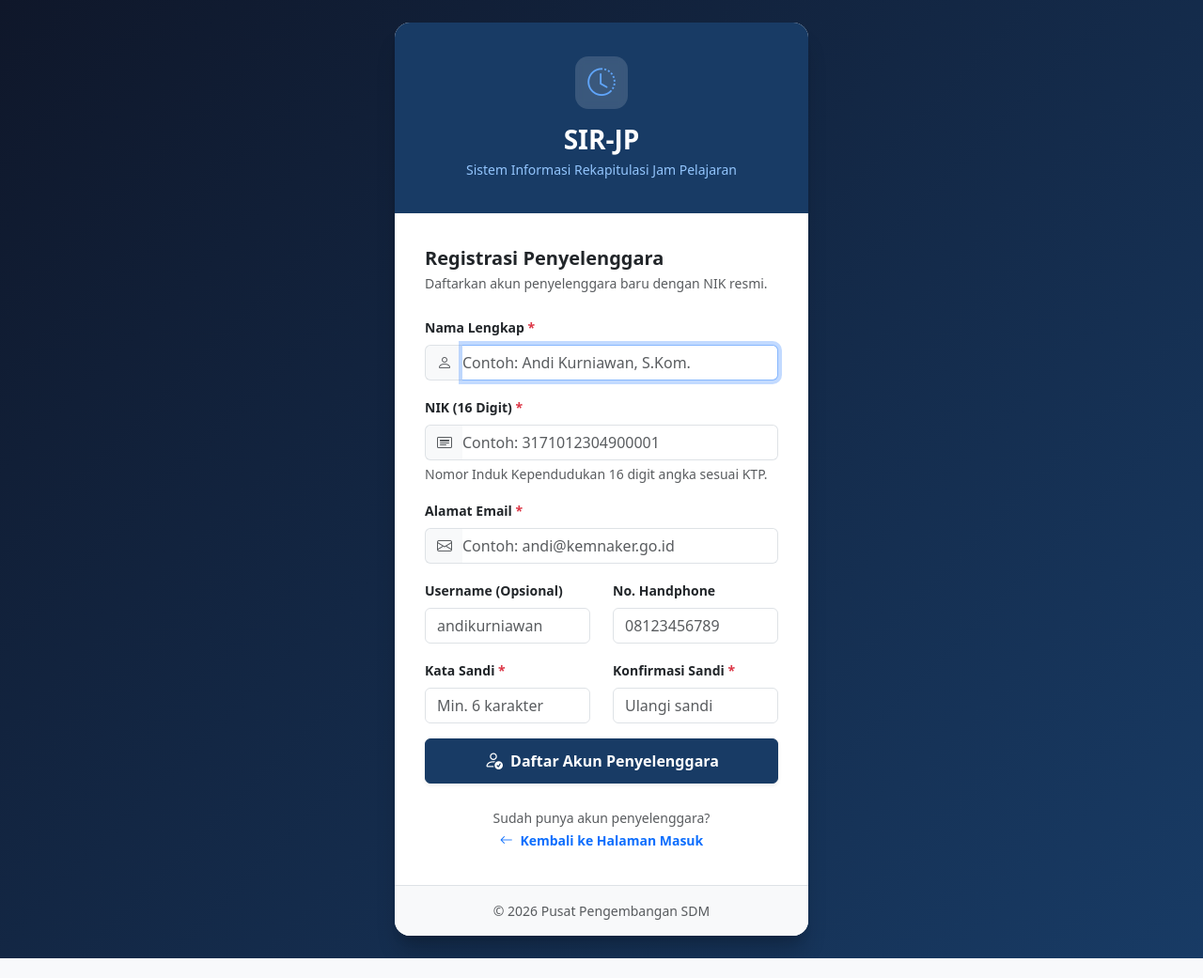
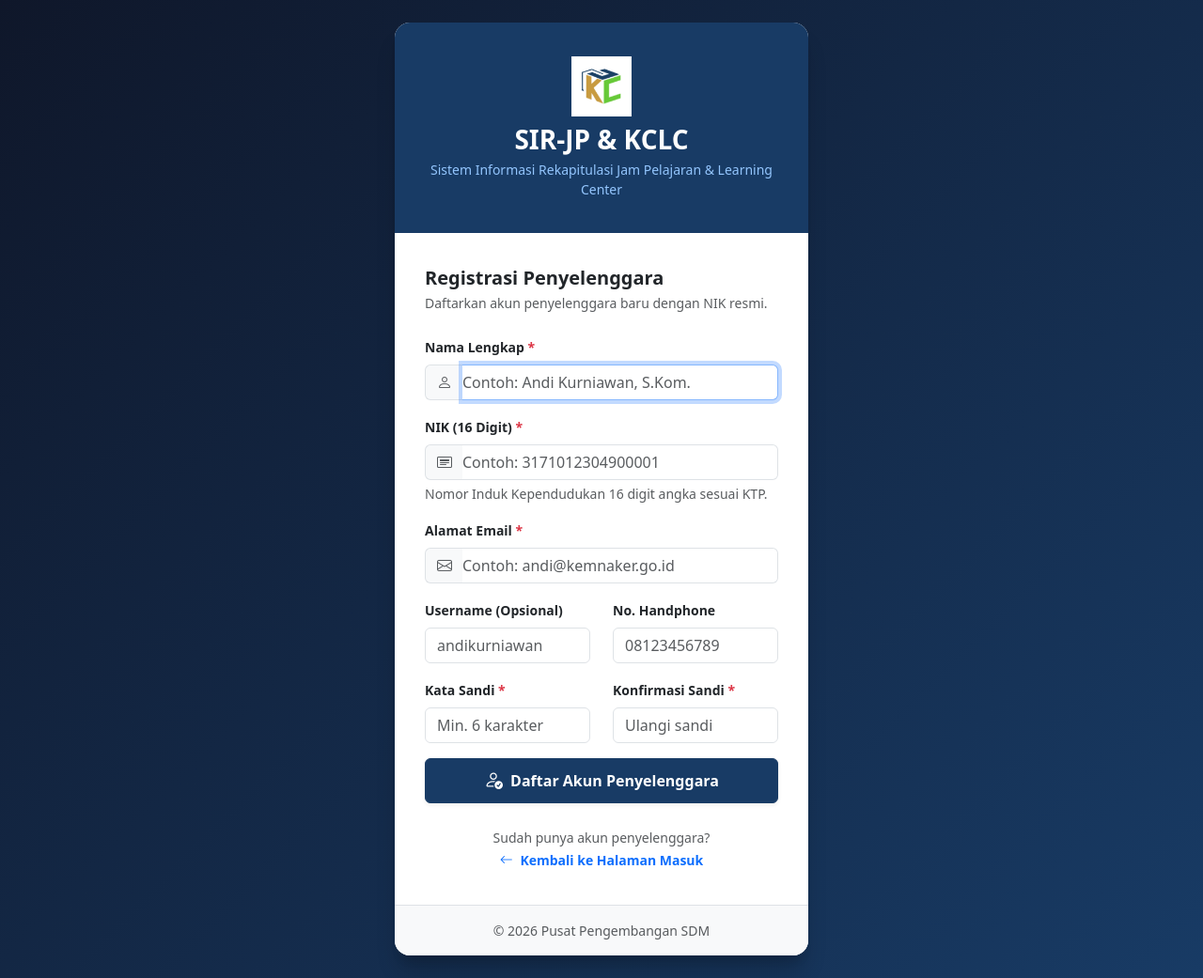
Before and after one commit to akhmadrizaldy74/SIR-JP, a Laravel app: page /register in a window 1280 px wide. Shown: the whole page at 94% size. Before the commit the page ends 1020 px from the top, so only its background shows below. Run offline with Laravel 12, Linux system fonts and the light colour scheme; data comes from the database, SQL or seed files in the repository; parts of the project's set-up code (start-up, migrations or seed data) failed here and were passed over; some libraries are stand-ins or nearby versions.

Commit message:
feat(branding): set official KCLC logo as primary logo and multi-size favicon

```diff
--- a/resources/views/layouts/app.blade.php
+++ b/resources/views/layouts/app.blade.php
@@ -5,6 +5,11 @@
     <meta name="viewport" content="width=device-width, initial-scale=1.0">
     <meta name="csrf-token" content="{{ csrf_token() }}">
     <title>@yield('title', 'Sistem Informasi Rekapitulasi Jam Pelajaran') - SIR-JP</title>
+
+    <!-- Favicon -->
+    <link rel="icon" type="image/png" href="{{ asset('assets/images/logo-kclc.png') }}">
+    <link rel="shortcut icon" href="{{ asset('favicon.ico') }}">
+    <link rel="apple-touch-icon" href="{{ asset('assets/images/apple-touch-icon.png') }}">
 
     <!-- Bootstrap 5 CSS -->
     <link rel="stylesheet" href="{{ asset('assets/css/bootstrap.min.css') }}">
--- a/resources/views/layouts/auth.blade.php
+++ b/resources/views/layouts/auth.blade.php
@@ -5,6 +5,11 @@
     <meta name="viewport" content="width=device-width, initial-scale=1.0">
     <meta name="csrf-token" content="{{ csrf_token() }}">
     <title>@yield('title', 'Login') - SIR-JP</title>
+
+    <!-- Favicon -->
+    <link rel="icon" type="image/png" href="{{ asset('assets/images/logo-kclc.png') }}">
+    <link rel="shortcut icon" href="{{ asset('favicon.ico') }}">
+    <link rel="apple-touch-icon" href="{{ asset('assets/images/apple-touch-icon.png') }}">
 
     <!-- Bootstrap 5 CSS -->
     <link rel="stylesheet" href="{{ asset('assets/css/bootstrap.min.css') }}">
@@ -58,11 +63,11 @@
 <body>
     <div class="auth-card">
         <div class="auth-header">
-            <div class="auth-logo">
-                <i class="bi bi-clock-history"></i>
+            <div class="auth-logo bg-transparent mb-2" style="width: auto; height: auto;">
+                <img src="{{ asset('assets/images/logo-kclc.png') }}" alt="Logo SIR-JP & KCLC" style="height: 64px; width: 64px; object-fit: contain;">
             </div>
-            <h3 class="fw-bold mb-1">SIR-JP</h3>
-            <p class="text-blue-200 small mb-0" style="color: #93C5FD;">Sistem Informasi Rekapitulasi Jam Pelajaran</p>
+            <h3 class="fw-bold mb-1">SIR-JP & KCLC</h3>
+            <p class="text-blue-200 small mb-0" style="color: #93C5FD;">Sistem Informasi Rekapitulasi Jam Pelajaran & Learning Center</p>
         </div>
         <div class="auth-body">
             @include('partials.alerts')
--- a/resources/views/partials/sidebar.blade.php
+++ b/resources/views/partials/sidebar.blade.php
@@ -3,7 +3,7 @@
         <a href="{{ route('dashboard') }}" class="sidebar-brand d-flex align-items-center gap-2 text-decoration-none">
             <!-- Logo KC KEMNAKER CORPU Presisi Gambar -->
             <div class="brand-logo-kc d-flex align-items-center">
-                <span class="badge fw-bold px-2 py-1 me-1 text-white" style="background: linear-gradient(135deg, #F59E0B 0%, #10B981 100%); font-size: 1.15rem; letter-spacing: -0.5px; border-radius: 6px;">KC</span>
+                <img src="{{ asset('assets/images/logo-kclc.png') }}" alt="Logo Kemnaker Corpu" style="height: 38px; width: 38px; object-fit: contain;" class="me-2 flex-shrink-0">
                 <div class="d-flex flex-column text-start sidebar-brand-text">
                     <span class="fw-bold text-white lh-1" style="font-size: 0.95rem; letter-spacing: 0.5px;">KEMNAKER CORPU</span>
                     <span class="text-white-50" style="font-size: 0.65rem;">Lebih Cerdas Lebih Unggul</span>
--- a/resources/views/portal/login.blade.php
+++ b/resources/views/portal/login.blade.php
@@ -6,8 +6,8 @@
 <div class="d-flex flex-column align-items-center justify-content-center pt-4">
     <!-- Logo & Header -->
     <div class="text-center mb-4">
-        <div class="d-inline-flex align-items-center justify-content-center p-3 rounded-circle shadow-sm mb-3" style="background: linear-gradient(135deg, #1E293B 0%, #0F172A 100%); width: 72px; height: 72px;">
-            <span class="badge fw-bold text-white fs-4" style="background: linear-gradient(135deg, #F59E0B 0%, #10B981 100%); border-radius: 8px;">KC</span>
+        <div class="d-inline-flex align-items-center justify-content-center p-2 rounded-4 shadow-sm mb-3 bg-white" style="width: 76px; height: 76px; border: 1px solid #E2E8F0;">
+            <img src="{{ asset('assets/images/logo-kclc.png') }}" alt="Logo KC" style="height: 60px; width: 60px; object-fit: contain;">
         </div>
         <h4 class="fw-bold text-dark mb-1">Portal Presensi Diklat</h4>
         <p class="text-muted small">Kemnaker Corpu Learning Center (KCLC) PPSDMK</p>
```
Also changed, not shown: resources/views/portal/layout.blade.php (+6 -1 lines), resources/views/presensi/sessions/qr_display.blade.php (+6 -1 lines), public/assets/images/apple-touch-icon.png (added), public/assets/images/favicon.png (added), public/assets/images/logo-kclc.png (added), public/assets/images/logo.png (added), public/favicon.ico, public/favicon.png (added).
